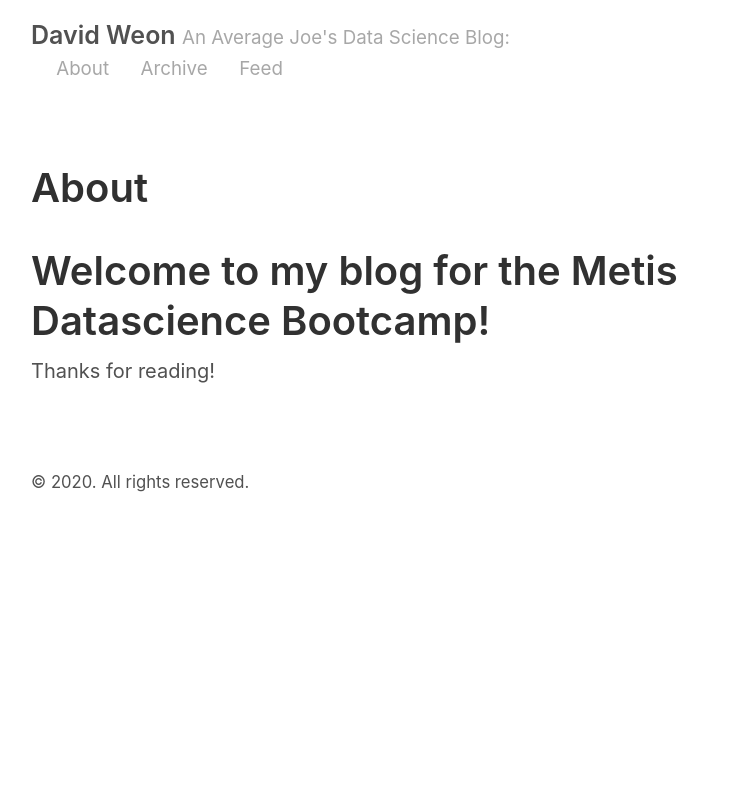
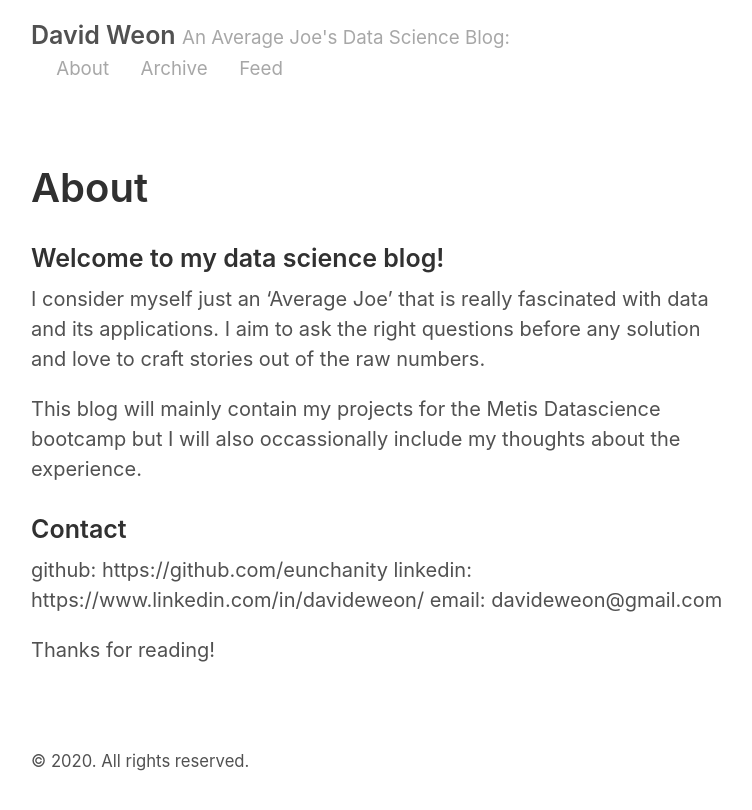
Before and after one commit to eunchanity/eunchanity.github.io, a Jekyll site: the page built from about.md, in a window 1280 px wide. Shown: the top 810 px of the page, without its empty margins (259-1011 px from the left). Built offline with Jekyll 4.4.1, drawn with Linux system fonts in a browser that asks for light colours.

Commit message:
editing aboutme

```diff
--- a/about.md
+++ b/about.md
@@ -3,7 +3,15 @@
 title: About
 ---
 
-# Welcome to my blog for the Metis Datascience Bootcamp!
+### Welcome to my data science blog!
 
+I consider myself just an 'Average Joe' that is really fascinated with data and its applications. I aim to ask the right questions before any solution and love to craft stories out of the raw numbers.
+
+This blog will mainly contain my projects for the Metis Datascience bootcamp but I will also occassionally include my thoughts about the experience.
+
+### Contact
+github:			https://github.com/eunchanity
+linkedin:       https://www.linkedin.com/in/davideweon/
+email:          davideweon@gmail.com
 
 Thanks for reading!
```
